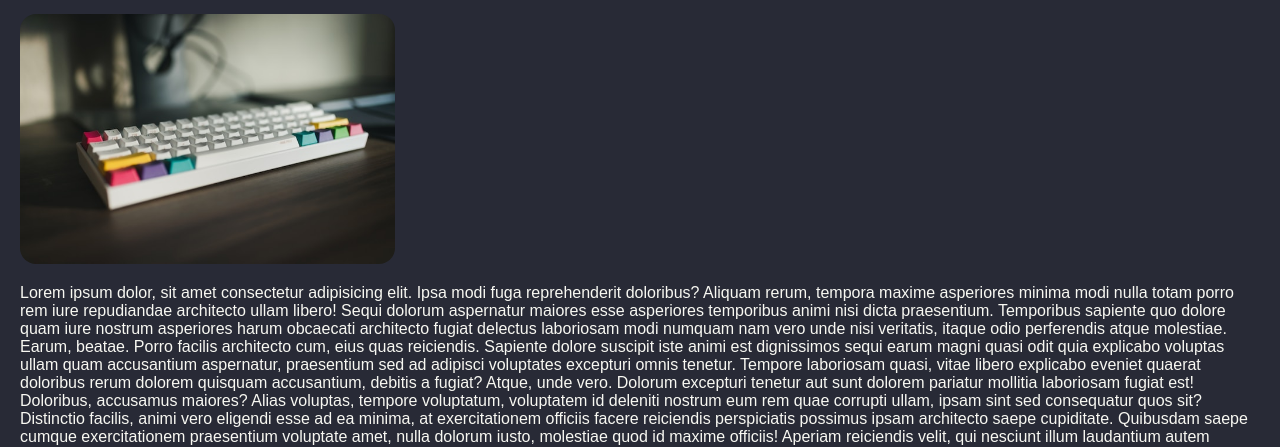
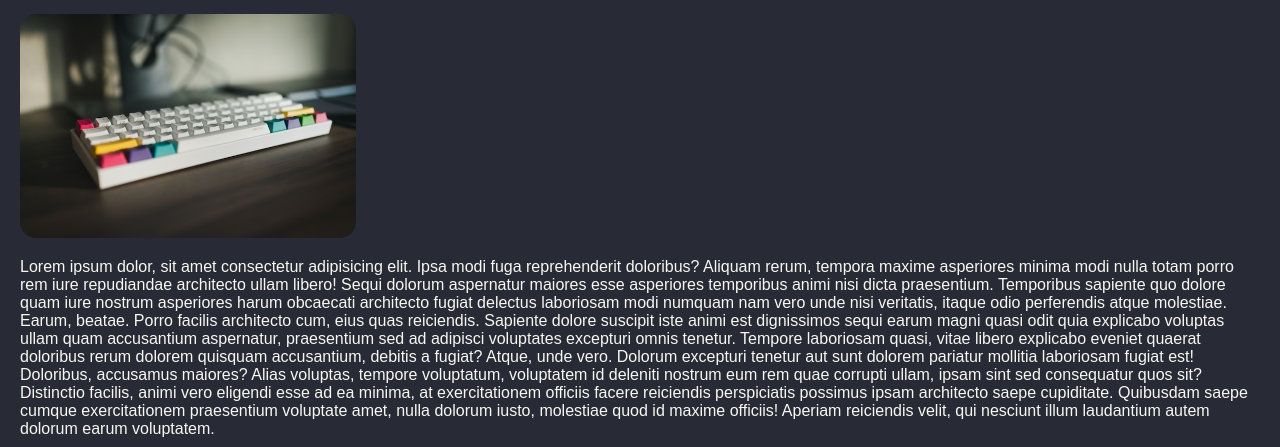
Before and after one commit to j-phey/T1A2_Portfolio, a plain HTML site: page src/blog1.html in a window 1280 px wide. Shown: the part 244-691 px from the top of the page. Drawn offline with Linux system fonts and the light colour scheme; a web font is replaced by a local one.

Commit message:
made blog images relative, instead of fixed px

```diff
--- a/src/style.css
+++ b/src/style.css
@@ -243,9 +243,11 @@ article {
 
 /* Blog Page images */
 .blog-image {
+    /* width: 350px; */
     width: auto;
-    height: 250px;
+    height: 28vh;
     border-radius: 1rem;
+    /* padding: 1rem; */
 }
 
 /* Experience Page with columns */
```
